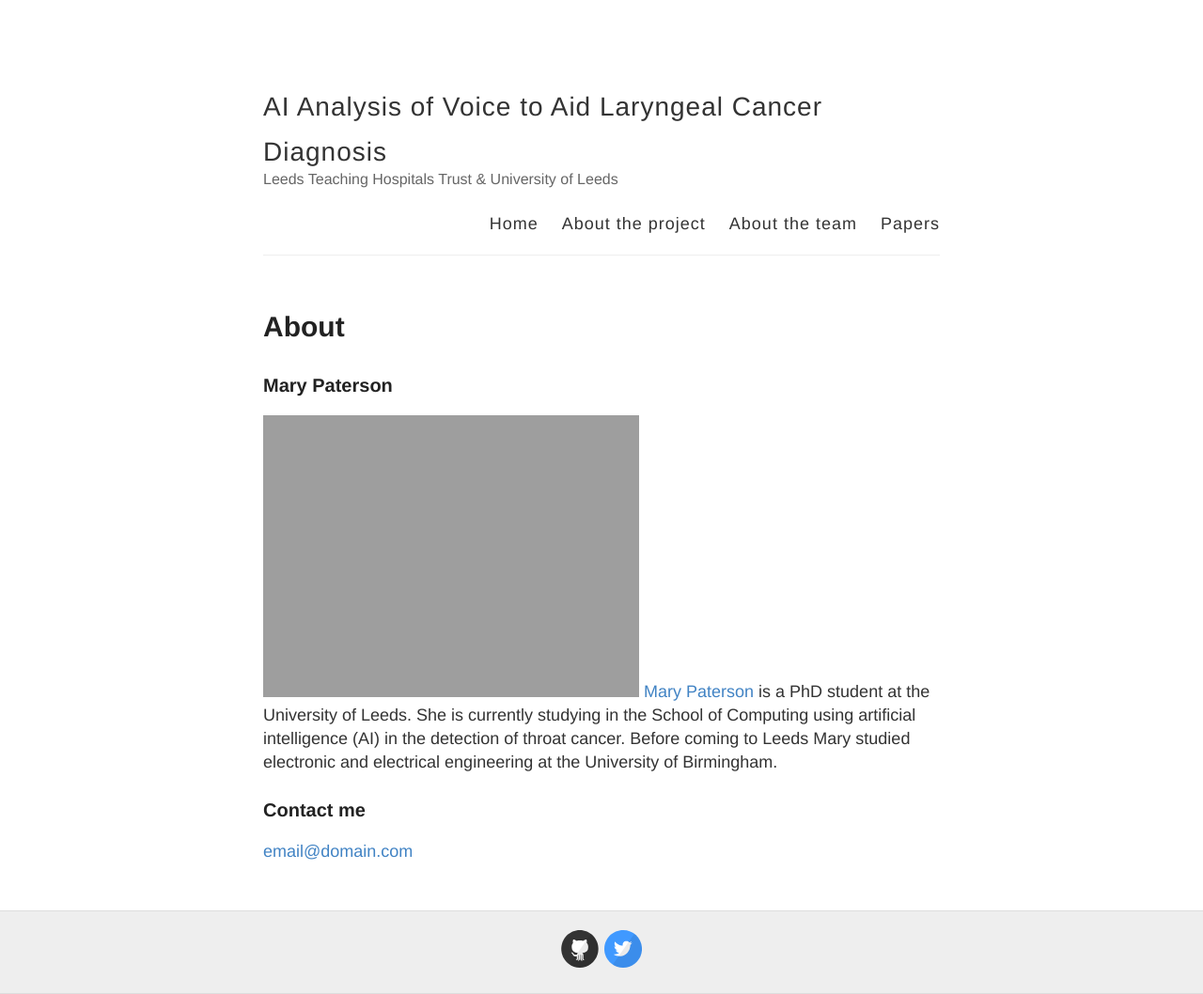
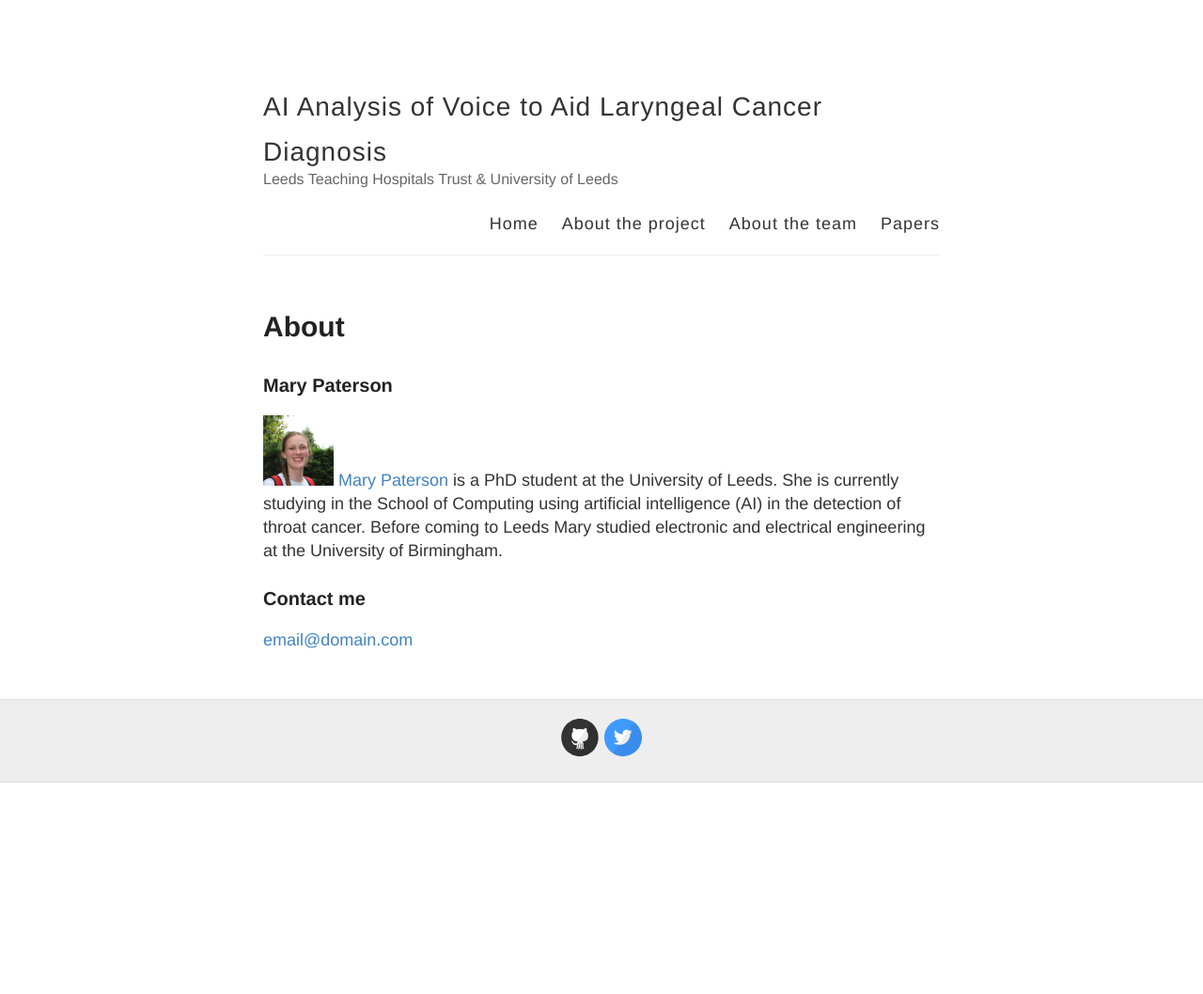
Before and after one commit to mary-paterson/mary-paterson.github.io, a Jekyll site: the page built from about.md, in a window 1280 px wide. Shown: the whole page at 94% size. Built offline with Jekyll 4.4.1, drawn with Linux system fonts in a browser that asks for light colours; after the commit the page ends 900 px from its top, so only the background shows below that.

Commit message:
Update about.md

```diff
--- a/about.md
+++ b/about.md
@@ -5,7 +5,8 @@
 ---
 
 ### Mary Paterson
-![Profile](/images/Profile.jpg | width=75) [Mary Paterson](https://eps.leeds.ac.uk/computing/pgr/8564/mary-paterson) is a PhD student at the University of Leeds. She is currently studying in the School of Computing using artificial intelligence (AI) in the detection of throat cancer. Before coming to Leeds Mary studied electronic and electrical engineering at the University of Birmingham.
+<img src="/images/Profile.jpg" width="75">
+ [Mary Paterson](https://eps.leeds.ac.uk/computing/pgr/8564/mary-paterson) is a PhD student at the University of Leeds. She is currently studying in the School of Computing using artificial intelligence (AI) in the detection of throat cancer. Before coming to Leeds Mary studied electronic and electrical engineering at the University of Birmingham.
 
 ### Contact me
 
```
